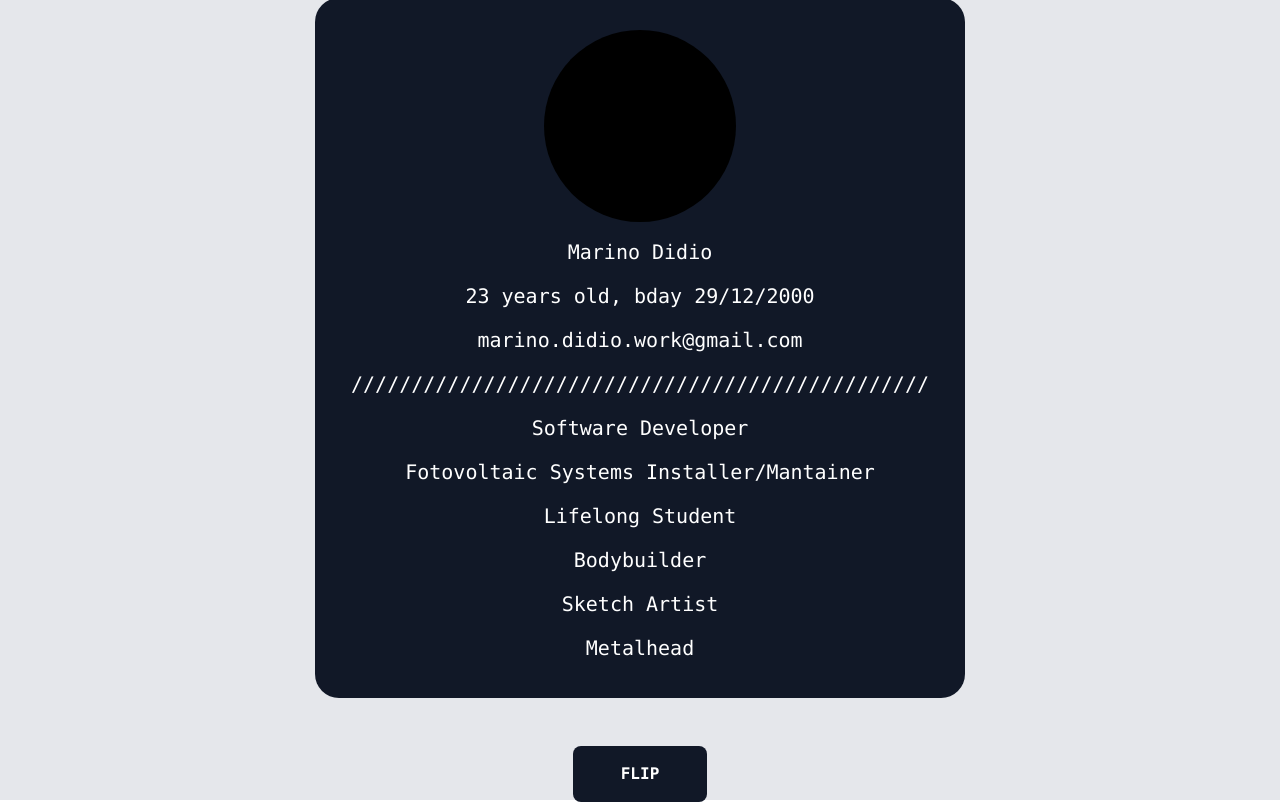
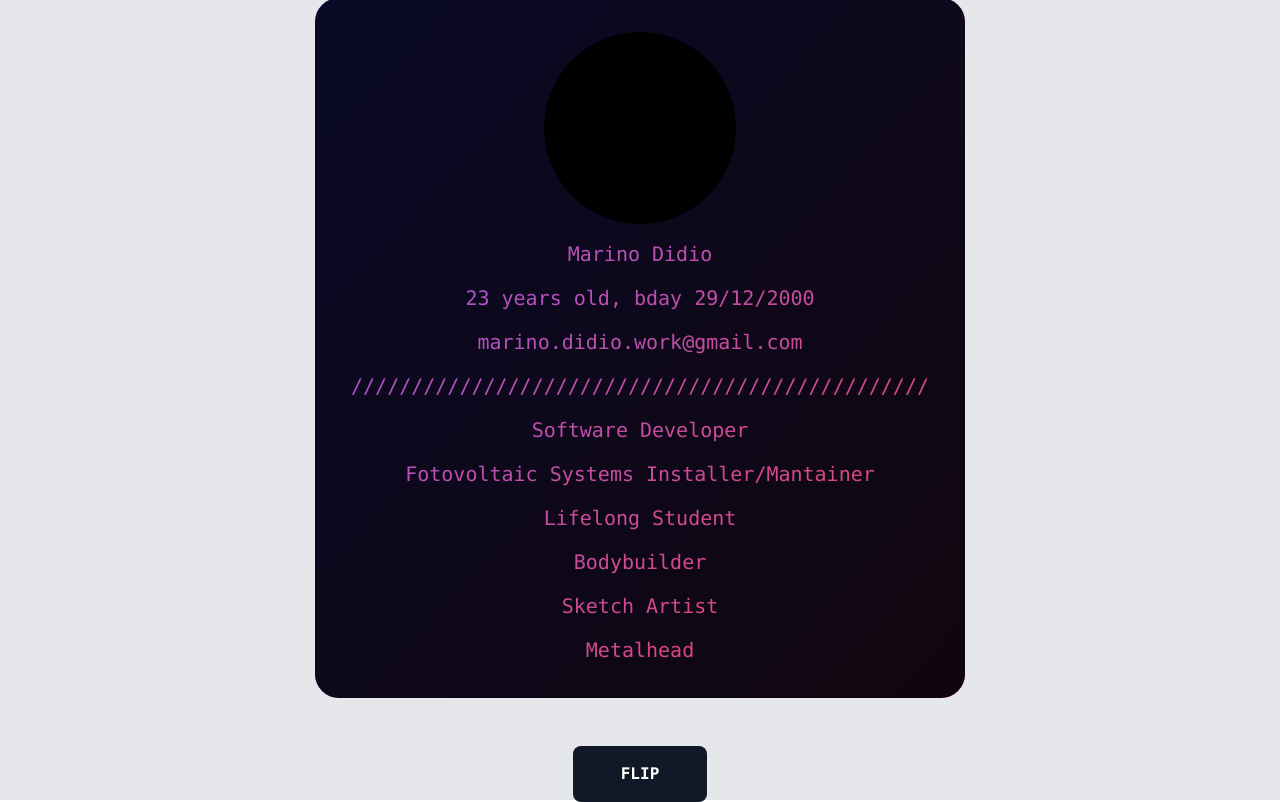
Before and after one commit to mardisen/card-portfolio, a React (Create React App) app: page / in a window 1280 px wide. Built offline with nearby package versions, Linux system fonts and the light colour scheme.

Commit message:
Working mix-blend-mode

```diff
--- a/src/components/App/App.tsx
+++ b/src/components/App/App.tsx
@@ -3,7 +3,7 @@ import Wrapper from '../Wrapper/Wrapper';
 
 function App() {
 
-
+  // TODO: Add warning on firefox for the foil
 
   return (
     <div className="flex flex-col justify-center items-center space-y-12 w-full h-screen font-mono bg-gray-200">
--- a/src/components/Back/Back.tsx
+++ b/src/components/Back/Back.tsx
@@ -1,6 +1,8 @@
-function Back() {
+function Back({ className }: { className: string }) {
     return (
-        <div className="flex flex-col justify-around items-center p-8 space-y-12 text-center text-white rounded-3xl">
+        <div
+            className={`flex flex-col justify-around items-center p-8 space-y-12 text-center text-white rounded-3xl ${className}`}
+        >
             <div className="flex flex-col space-y-4 grow">
                 <h1 className="text-2xl font-semibold">Experience:</h1>
                 <div> Informatics Student @UniBa & UniHH </div>
--- a/src/components/Wrapper/Wrapper.tsx
+++ b/src/components/Wrapper/Wrapper.tsx
@@ -42,8 +42,9 @@ function Wrapper() {
 
     return (
         <>
+            <div className="grid grid-cols-1 grid-rows-1 place-items-center">
                 <motion.div
-                className="card"
+                    className="col-start-1 row-start-1 card"
                     style={{ transformPerspective: 4000, originX: 0.5, originY: 0.5 }}
                     whileHover={{
                         rotateX: rotation.y,
@@ -60,14 +61,16 @@ function Wrapper() {
                     onMouseMove={onHover}
                     ref={ref}
                 >
-                {/* <div className="face foil" style={{ opacity: 1 }} /> */}
-                <div className="face front">
-                    <Front className="" />
+                    <div className="grid grid-cols-1 grid-rows-1 place-items-center face front">
+                        <Front className="col-start-1 row-start-1" />
+                        <div className="col-start-1 row-start-1 w-full h-full foil" style={{ opacity: 1 }} />
                     </div>
-                <div className="face back">
-                    <Back />
+                    <div className="grid grid-cols-1 grid-rows-1 place-items-center face back">
+                        <Back className="col-start-1 row-start-1" />
+                        <div className="col-start-1 row-start-1 w-full h-full foil" style={{ opacity: 1 }} />
                     </div>
                 </motion.div>
+            </div>
 
             <button
                 className="px-12 py-4 font-bold text-white uppercase bg-gray-900 rounded-lg transition-colors duration-300 hover:bg-rose-600"
--- a/src/index.css
+++ b/src/index.css
@@ -26,7 +26,7 @@ code {
     -webkit-backface-visibility: hidden;
     backface-visibility: hidden;
     /* TODO: Consider with only gradient for a more pastel look */
-    @apply bg-gray-900 rounded-3xl h-[700px] w-[650px] relative;
+    @apply bg-gray-900 rounded-3xl h-[700px] w-[650px];
     @apply col-start-1 row-start-1;
 }
 
@@ -35,6 +35,14 @@ code {
 }
 
 .foil {
-    @apply bg-gradient-to-br from-violet-500 to-rose-500;
-    mix-blend-mode: color-dodge;
+    @apply bg-gradient-to-br from-violet-500 to-rose-500 mix-blend-multiply;
+    @apply col-start-1 row-start-1 rounded-3xl;
+    -webkit-backface-visibility: hidden;
+    backface-visibility: hidden;;
 }
+
+@supports (-moz-appearance: none) {
+    .foil {
+        display: none;
+    }
+}
```
Lines whose indentation alone changed are shown as unchanged.
